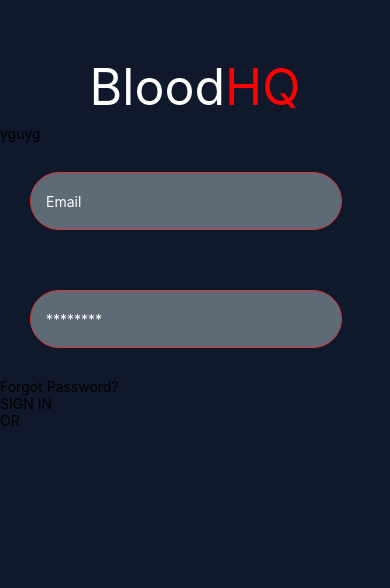
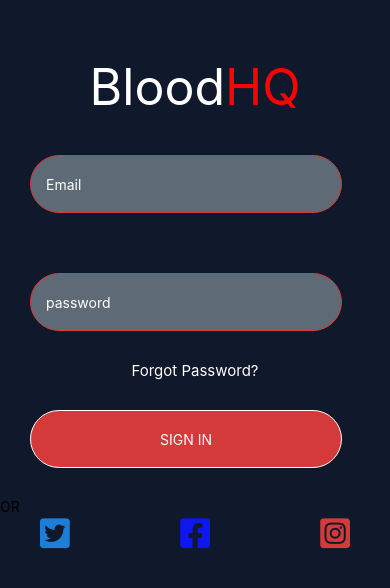
Before and after one commit to Holutunde/Bloodfinder, a React Native app: screen /Login in a window 390 px wide. Shown: the top 588 px of the page. Built offline with nearby package versions, Linux system fonts and the light colour scheme.

Commit message:
feature(login): Add Social Media Icons

```diff
--- a/screens/Login.js
+++ b/screens/Login.js
@@ -12,6 +12,8 @@ import {
 import React, { useState } from 'react'
 import { SingleHeader } from '../components/Header'
 import Toptext from '../components/Toptext'
+import { FontAwesome5 } from '@expo/vector-icons'
+import { TouchableHighlight } from 'react-native-web'
 
 const Login = () => {
   const [loading, setLoading] = useState(false)
@@ -46,13 +48,13 @@ const Login = () => {
       >
         <View style={styles.toptext}>
           <Toptext />
-          <Text>yguyg</Text>
         </View>
         <View style={styles.form}>
           <View style={styles.action}>
             <TextInput
               onFocus={() => setFocused(true)}
               placeholder="Email"
+              placeholderTextColor="#fff"
               style={styles.textInput}
               autoCapitalize="none"
               onChangeText={(email) => handleInput({ email })}
@@ -60,8 +62,9 @@ const Login = () => {
           </View>
           <View style={styles.action}>
             <TextInput
-              placeholder="********"
+              placeholder="password"
               secureTextEntry={loginData.secureTextEntry ? true : false}
+              placeholderTextColor="#FFFFFF"
               style={styles.textInput}
               autoCapitalize="none"
               onChangeText={(password) => handleInput({ password })}
@@ -70,7 +73,7 @@ const Login = () => {
           <TouchableOpacity style={styles.pascont}>
             <Text style={styles.pas}>Forgot Password?</Text>
           </TouchableOpacity>
-          <TouchableOpacity style={styles.butcont}>
+          <TouchableOpacity activeOpacity={0.5} style={styles.butcont}>
             <Text style={styles.buttext}>SIGN IN</Text>
           </TouchableOpacity>
           <View style={styles.lncont}>
@@ -79,6 +82,13 @@ const Login = () => {
             <View style={styles.rightln}></View>
           </View>
           <View style={styles.iconcont}></View>
+        </View>
+        <View style={styles.smlinks}>
+          <TouchableOpacity>
+            <FontAwesome5 name="twitter-square" size={34} color="#1C7ED6" />
+          </TouchableOpacity>
+          <FontAwesome5 name="facebook-square" size={34} color="#0E17ED" />
+          <FontAwesome5 name="instagram-square" size={34} color="#D33A39" />
         </View>
       </KeyboardAvoidingView>
     </View>
@@ -106,7 +116,34 @@ const styles = StyleSheet.create({
     width: '80%',
   },
   textInput: {
-    color: '#ffffff',
+    color: '#5E6A75',
     paddingLeft: 15,
   },
+  pascont: {
+    alignItems: 'center',
+  },
+  pas: {
+    color: '#FFFFFF',
+    fontSize: 15,
+    fontWeight: '400',
+  },
+  butcont: {
+    borderWidth: 1,
+    borderColor: '#FFFFFF',
+    borderRadius: 30,
+    backgroundColor: '#D33A39',
+    justifyContent: 'center',
+    margin: 30,
+    height: 58,
+    width: '80%',
+  },
+  buttext: {
+    color: '#FFFFFF',
+    textAlign: 'center',
+  },
+  smlinks: {
+    flexDirection: 'row',
+    justifyContent: 'space-between',
+    marginHorizontal: 40,
+  },
 })
```
